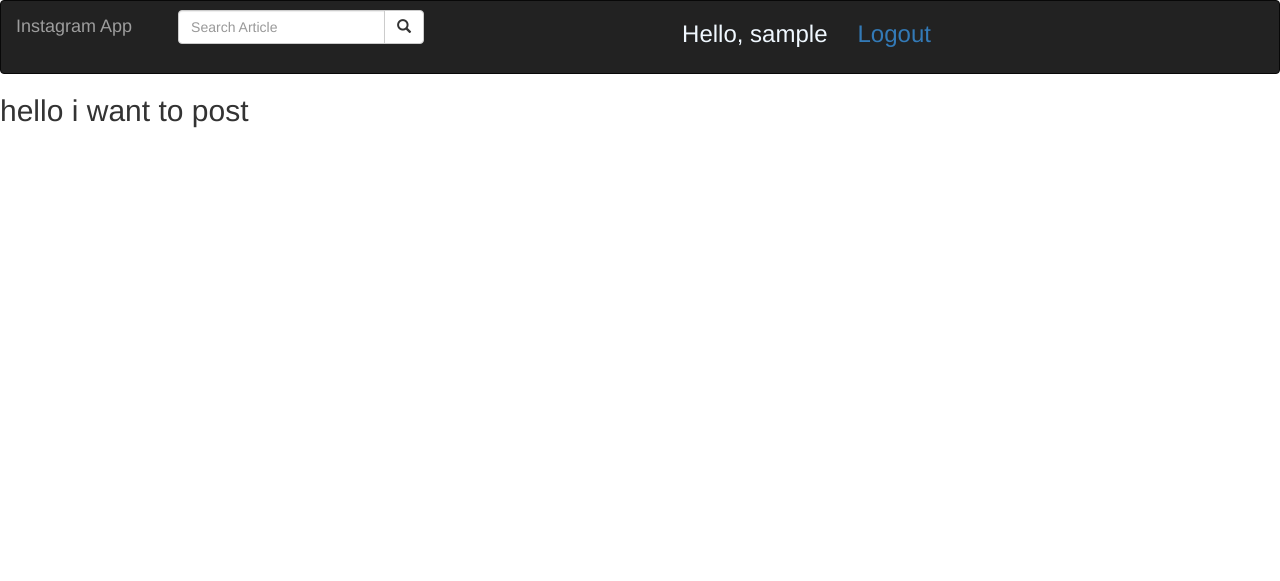
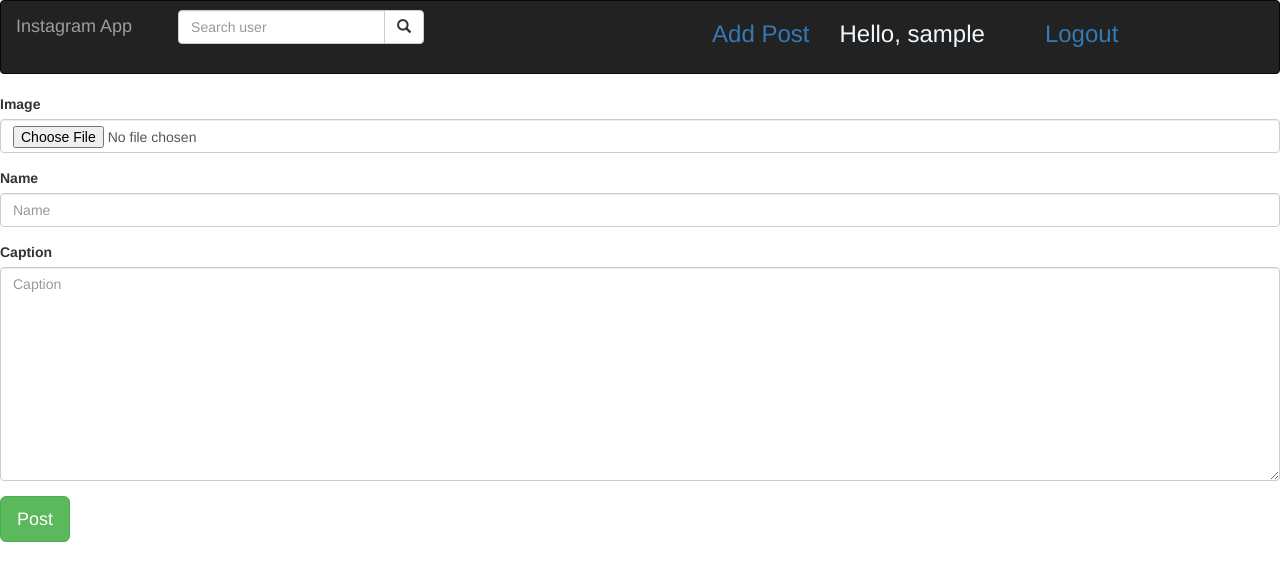
Before and after one commit to Tito-74/Instagram-App, a Django app: page /post/ in a window 1280 px wide. Shown: the top 581 px of the page. Run offline with Django 3.2, Linux system fonts and the light colour scheme; the visitor is signed in with stand-in values (Sample User, id 1); some libraries are stand-ins or nearby versions.

Commit message:
styling post button

```diff
--- a/instagramApp/templates/navbar.html
+++ b/instagramApp/templates/navbar.html
@@ -18,7 +18,7 @@
       <form class="navbar-form" role="search" action="{% url 'search_results' %}">
 
         <div class="input-group">
-          <input type="text" class="form-control" placeholder="Search Article" name="article">
+          <input type="text" class="form-control" placeholder="Search user" name="article">
           <div class="input-group-btn">
             <button class="btn btn-default" type="submit"><i class="glyphicon glyphicon-search"></i></button>
           </div>
@@ -27,6 +27,7 @@
       </form>
     </div>
     <div class="col-sm-5 col-md-5" id="auth">
+      <h3 id="newPost"><a href="{% url 'post' %}" type = "button">Add Post</a></h3>
       <h3 style="color: aliceblue;">Hello, {{request.user}}</h3>
       <h3><a href="/logout">Logout</a></h3>
     </div>
--- a/instagramApp/templates/post.html
+++ b/instagramApp/templates/post.html
@@ -3,5 +3,26 @@
 
 {% block content %}
 {{block.super}}
-<h2>hello i want to post</h2>
+{% load bootstrap3 %} {% load static %}
+<!DOCTYPE html>
+<html>
+<head>
+  <meta charset="utf-8">
+  <meta name="viewport" content="width=device-width, initial-scale=1">
+  <title>New Post</title>
+  {{form.media}}
+{% block styles %} {% bootstrap_css %}
+  <link rel="stylesheet" href="{% static 'css/style.css' %}"> {% endblock %}
+</head>
+<body>
+  <form  action="" method="post" enctype="multipart/form-data">
+    {%csrf_token%}
+    {% bootstrap_form form%}
+    <input type="submit" class="btn btn-success btn-lg" value="Post">
+  </form>
+   {% block scripts %}
+  <script src="https://ajax.googleapis.com/ajax/libs/jquery/3.2.1/jquery.min.js"></script>
+  {% bootstrap_javascript %} {% endblock %}
+</body>
+</html>
 {% endblock %}
--- a/instagramApp/urls.py
+++ b/instagramApp/urls.py
@@ -6,7 +6,7 @@ from django.urls import path
 
 urlpatterns=[
     url('^$',views.index,name = 'home'),
-    url(r'^post/',views.created_post, name = 'post'),
+    url(r'^post/',views.create_post, name = 'post'),
     url(r'^search/', views.search_results, name='search_results'),
     path('registration/', views.registerPage, name="registration"),
     path('login/', views.loginPage, name="login"),
--- a/instagramApp/views.py
+++ b/instagramApp/views.py
@@ -49,10 +49,21 @@ def index(request):
 
     return render(request,'home.html', {'posts':posts,'profile':profile ,'comments':comments})
 
+@login_required(login_url='login/')
+def create_post(request):
+    # current_user = request.user
+    if request.method == 'POST':
+        form = PostForm(request.POST, request.FILES)
+        if form.is_valid():
+            post = form.save(commit=False)
+            # post.profile = request.user
+            post.user = request.user
+            post.save()
+        return redirect('/')
+    else:
+        form = PostForm()
+    return render(request, 'post.html', {"form": form})
 
-def created_post(request):
-
-    return render(request, 'post.html')
 
 def search_results(request):
     if 'profile' in request.GET and request.GET['profile']:
--- a/static/css/style.css
+++ b/static/css/style.css
@@ -51,3 +51,7 @@ h5, p, .icons {
   margin-left: 3rem;
 
 }
+
+#auth h3{
+  margin-right: 3rem;
+}
```
Also changed, not shown: 2 other files.
